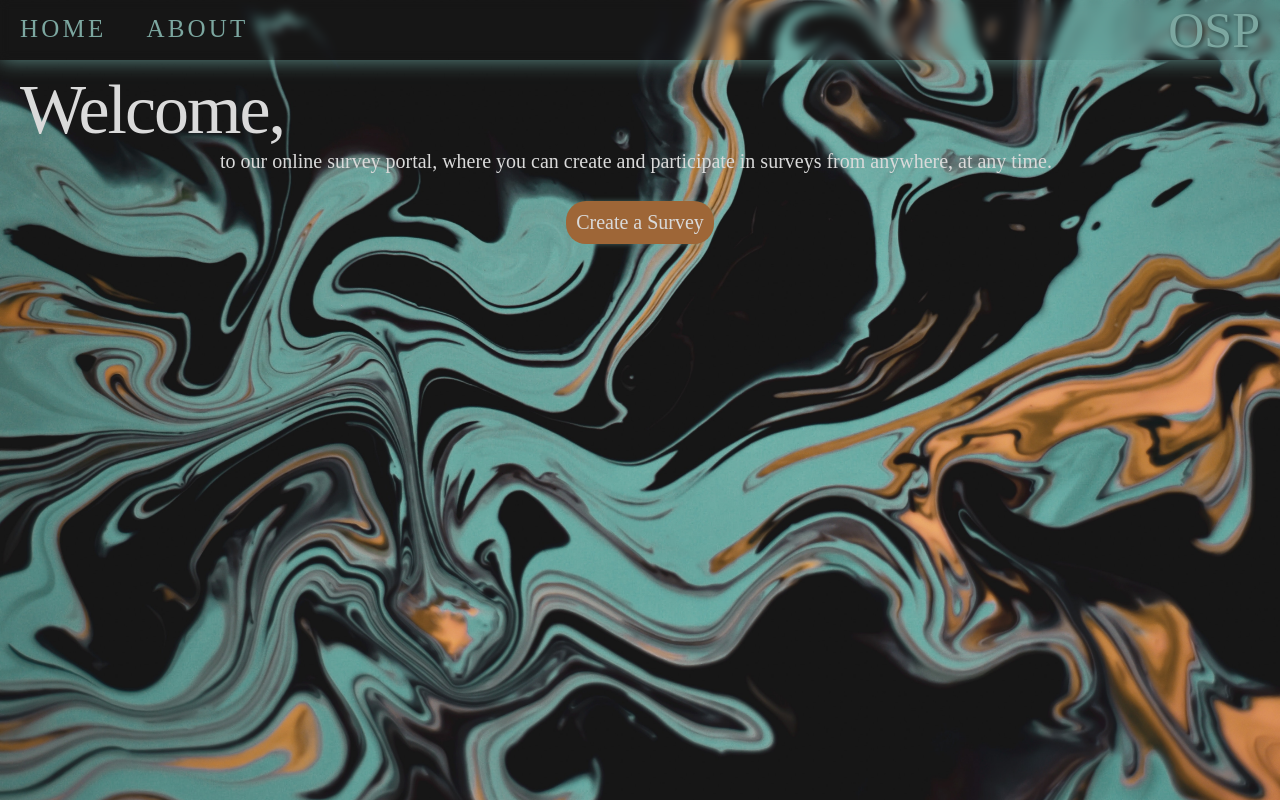
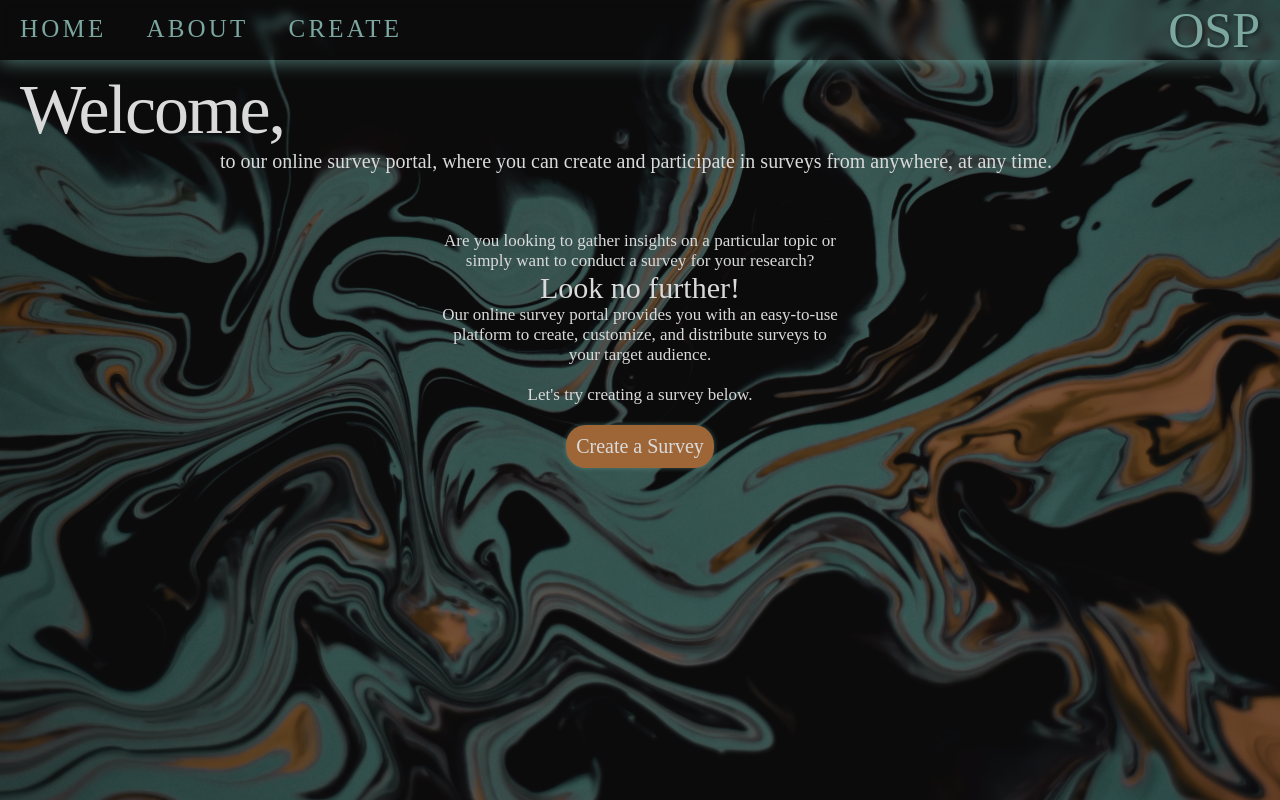
Before and after one commit to pbplop29/Lowes3, a React (Create React App) app in the folder ws/osp/: page / in a window 1280 px wide. Built offline with nearby package versions, Linux system fonts and the light colour scheme.

Commit message:
updated a bit of readme

```diff
--- a/ws/osp/src/App.css
+++ b/ws/osp/src/App.css
@@ -14,6 +14,8 @@
 body {
   background-image: url('./assets/background.jpg');
   background-size: cover;
+  background-color: rgba(0,0,0,0.5);
+  background-blend-mode: multiply;
   background-attachment: fixed;
 }
 
--- a/ws/osp/src/App.js
+++ b/ws/osp/src/App.js
@@ -1,12 +1,14 @@
 import "./App.css";
 import Navbar from "./components/Navbar";
+import { Routes, Route } from "react-router-dom";
 import Home from "./pages/Home";
 import About from "./pages/About";
-import { Routes, Route } from "react-router-dom";
+import CreateSurvey from "./pages/CreateSurvey";
 
 const routes = [
   { path: "/", name: "Home", Component: Home },
   { path: "/about", name: "About", Component: About },
+  { path: "/createSurvey", name: "CreateSurvey", Component: CreateSurvey },
 ];
 
 function App() {
--- a/ws/osp/src/components/Navbar.js
+++ b/ws/osp/src/components/Navbar.js
@@ -13,6 +13,9 @@ const Navbar = () => {
           <NavLink exact to="/about">
             About
           </NavLink>
+          <NavLink exact to="/createSurvey">
+            Create
+          </NavLink>
         </div>
         <div className="header-right">OSP</div>
       </div>
--- /dev/null
+++ b/ws/osp/src/pages/CreateSurvey.js
@@ -0,0 +1,8 @@
+import React from "react";
+import "../styles/Pages.css";
+
+const CreateSurvey = () => {
+  return <div>CreateSurvey</div>;
+};
+
+export default CreateSurvey;
--- a/ws/osp/src/pages/Home.js
+++ b/ws/osp/src/pages/Home.js
@@ -1,9 +1,10 @@
 import React from "react";
 import "../styles/Pages.css";
+import { Link } from "react-router-dom";
 
 const Home = () => {
   return (
-    <div>
+    <div className="home">
       <span className="home-welcome">Welcome,</span>
       <br />
       <span className="home-welcome-follow">
@@ -12,8 +13,24 @@ const Home = () => {
       </span>
       <br />
       <br />
+      <div className="home-welcome-description">
+        Are you looking to gather insights on a particular topic or simply want
+        to conduct a survey for your research? <br />
+        <span>Look no further!</span>
+        <br /> Our online survey portal provides you with an easy-to-use
+        platform to create, customize, and distribute surveys to your target
+        audience.
+        <br />
+        <br />
+        Let's try creating a survey below.
+      </div>
       <div className="home-button">
-        <button>Create a Survey</button>
+        <button>
+          <Link to="/createSurvey" className="home-button-link">
+            {" "}
+            Create a Survey
+          </Link>
+        </button>
       </div>
     </div>
   );
--- a/ws/osp/src/styles/Pages.css
+++ b/ws/osp/src/styles/Pages.css
@@ -2,9 +2,15 @@
 font-family: 'Tourney', cursive; */
 
 *{
+    /* border: 2px solid red; */
 text-align: justify;
 color:var(--white);
 font-family: 'MuseoModerno', cursive;
+}
+
+.home{
+    position: relative;
+    justify-content: center;
 }
 
 .home-welcome{
@@ -16,6 +22,21 @@ font-family: 'MuseoModerno', cursive;
 .home-welcome-follow{
     margin-left: 200px;
     font-size: 20px;
+}
+
+.home-welcome-description{
+    margin-top: 30px;
+    left: 50%;
+    transform: translate(-50%);
+    position: relative;
+    padding: 10px;
+    text-align: center;
+    width: 400px;
+    font-size: 17px;
+}
+
+.home-welcome-description>span{
+   font-size: 30px;
 }
 
 .home-button{
@@ -33,7 +54,12 @@ font-family: 'MuseoModerno', cursive;
     border: none;
     font-size: 20px;
     box-shadow: 0px 0px 5px rgba(110, 173, 164, 0.5);
-  transition: box-shadow 0.2s ease-in-out;
+    transition: box-shadow 0.2s ease-in-out;
+    text-decoration: none;
+}
+
+.home-button-link{
+    text-decoration: none;
 }
 
 .home-button>button:hover {
```
Also changed, not shown: 1 other file (tests, documents, lock files or other folders).
